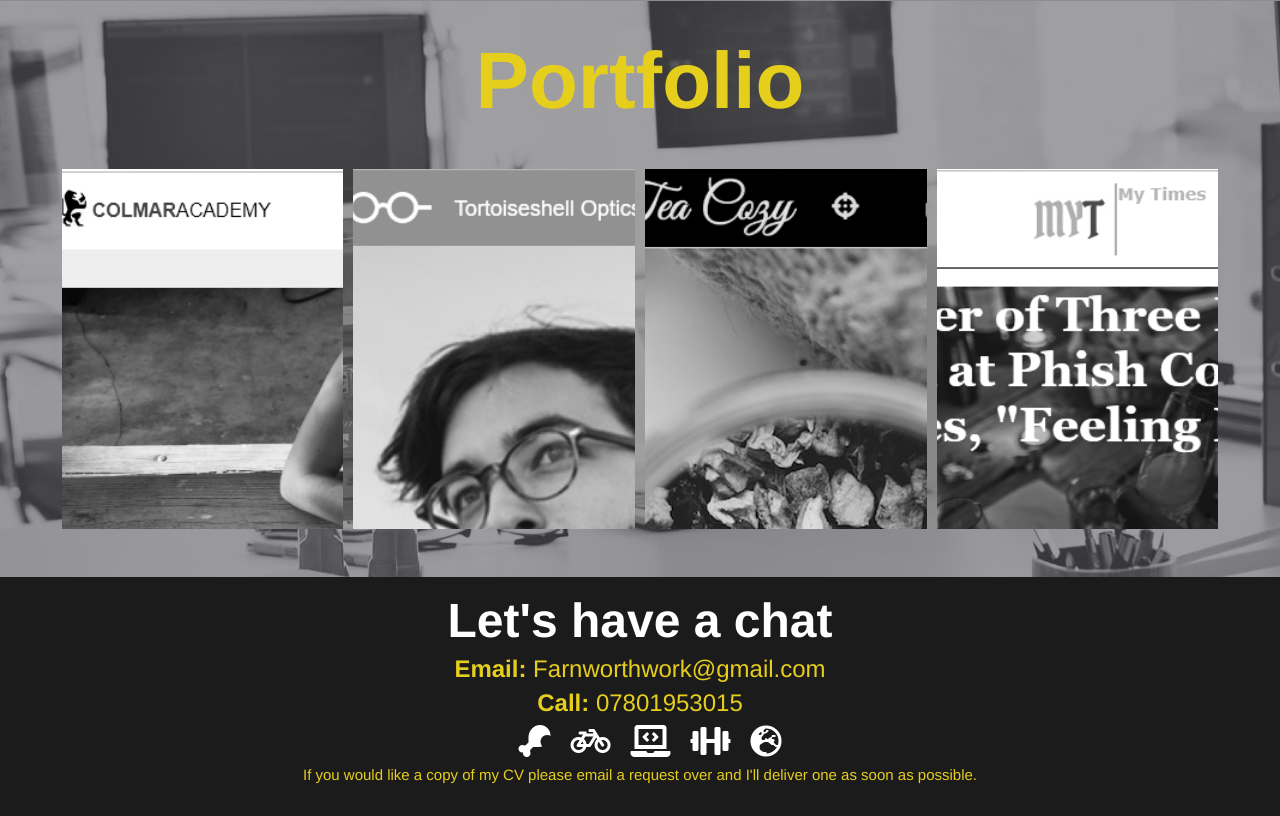
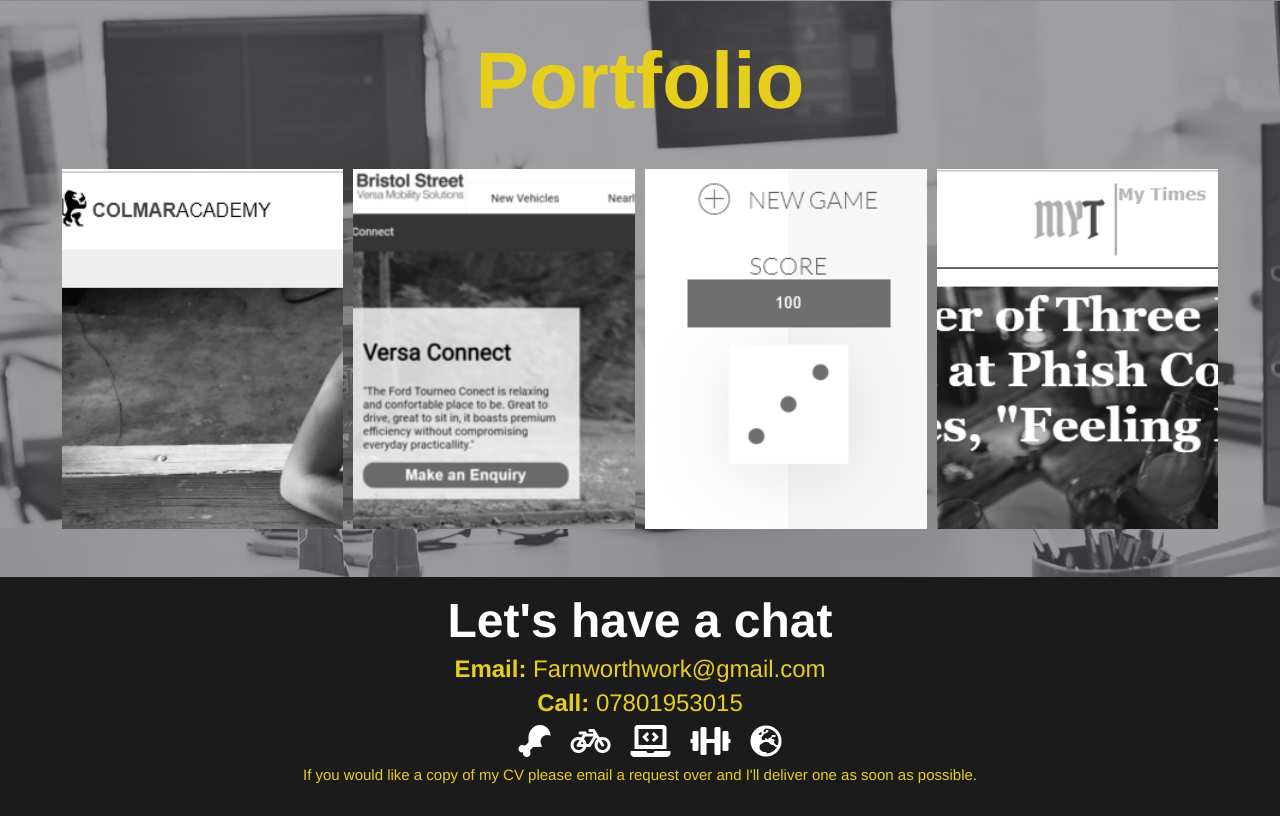
Before and after one commit to DokGreen/portfolio, a PHP site: page / in a window 1280 px wide. Shown: the part 1439-2255 px from the top of the page. Run offline with PHP 8.4, Linux system fonts and the light colour scheme; some libraries are stand-ins or nearby versions.

Commit message:
minor style mods

```diff
--- a/index.html
+++ b/index.html
@@ -67,16 +67,16 @@
             <div class="mobbox"><img src="resources/media/imgs/ic-logo.svg" alt="academy website logo"></div>
           </div>
         </a>
-        <a href="https://dokgreen.github.io/TortoiseshellOptics/" target="_blank">
+        <a href="https://dokgreen.github.io/vertuMotors/" target="_blank">
           <div class="probox">
-            <div id="optics" class="zoom"></div>
-            <div class="mobbox"><i class="fas fa-glasses"></i></div>
+            <div id="motors" class="zoom"></div>
+            <div class="mobbox"><i class="fas fa-car"></i></div>
           </div>
         </a>
-        <a href="https://dokgreen.github.io/teacozy/" target="_blank">
+        <a href="https://dokgreen.github.io/pigGame/" target="_blank">
           <div class="probox">
-            <div id="tea" class="zoom"></div>
-            <div class="mobbox"><i class="fas fa-mug-hot"></i></div>
+            <div id="dice" class="zoom"></div>
+            <div class="mobbox"><i class="fas fa-dice-two"></i></div>
           </div>
         </a>
         <a href="https://dokgreen.github.io/mytimes/" target="_blank">
--- a/resources/styles.css
+++ b/resources/styles.css
@@ -413,13 +413,13 @@ li {
   background-size: cover;
 }
 
-#optics {
-  background: url("media/imgs/optics.png") center;
+#motors {
+  background: url("media/imgs/vertuMotors.png") center;
   background-size: cover;
 }
 
-#tea {
-  background: url("media/imgs/tea.png") center;
+#dice {
+  background: url("media/imgs/dice.png") center;
   background-size: cover;
 }
 
```
Also changed, not shown: contact.php (deleted, +0 -16 lines), resources/media/imgs/dice.png (added), resources/media/imgs/vertuMotors.png (added).
